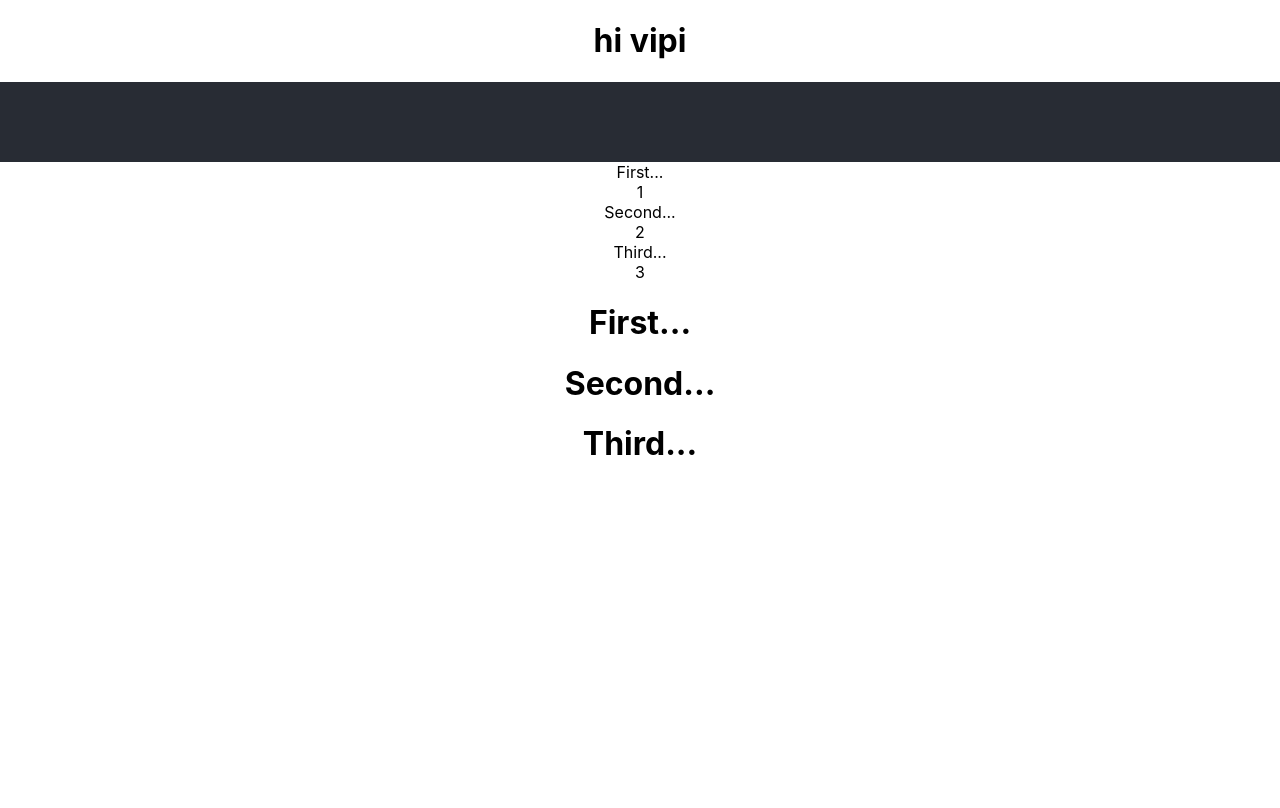
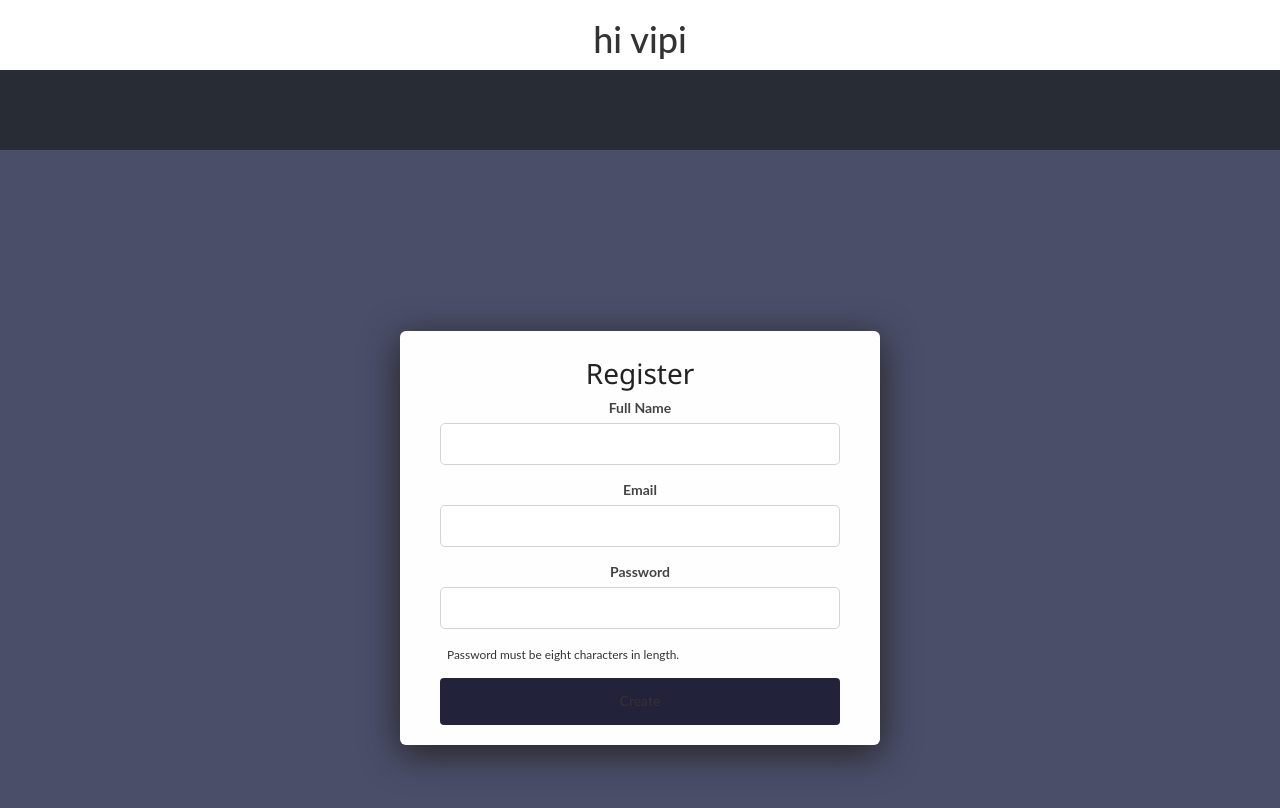
Before and after one commit to Vipisanan/myFirstReactProject, a React (Create React App) app: page / in a window 1280 px wide. Shown: the top 808 px of the page. Built offline with nearby package versions, Linux system fonts and the light colour scheme.

Commit message:
create register component

```diff
--- a/package.json
+++ b/package.json
@@ -3,7 +3,9 @@
   "version": "0.1.0",
   "private": true,
   "dependencies": {
+    "bootstrap": "^3.4.1",
     "react": "^16.9.0",
+    "react-bootstrap": "^1.0.0-beta.12",
     "react-dom": "^16.9.0",
     "react-scripts": "3.1.1"
   },
--- a/src/App.js
+++ b/src/App.js
@@ -1,6 +1,7 @@
 import React from 'react';
 import './App.css';
 import Hello from './hello/Hello';
+import Register from "./register/Register";
 
 class App extends React.Component {
     render() {
@@ -8,10 +9,13 @@ class App extends React.Component {
             <div className="App">
                 <h1>hi vipi</h1>
                 <header className="App-header">
-                    <div id="hello"></div>
+                    <div id="hello">
+
+                    </div>
                 </header>
 
-                <Hello></Hello>
+                {/*<Hello></Hello>*/}
+                <Register></Register>
             </div>
         );
     }
--- a/src/hello/Hello.js
+++ b/src/hello/Hello.js
@@ -2,11 +2,9 @@ import React from 'react';
 import ReactDOM from 'react-dom';
 import './hello.css';
 
-
 class Hello extends React.Component {
     constructor(props) {
         super(props);
-
         this.state = {
             data: [
                 {
@@ -23,9 +21,7 @@ class Hello extends React.Component {
                 }
             ]
         }
-
     };
-
 
     render() {
         console.log('main render');
@@ -34,7 +30,7 @@ class Hello extends React.Component {
                 <div>
                     {this.state.data.map((dynamicComponent, i) =>
                         <Content key={i} componentData={dynamicComponent}/>)}
-                    {this.state.data.map((dyData , i) =>
+                    {this.state.data.map((dyData, i) =>
                         <h1>{dyData.component}</h1>
                     )}
                 </div>
--- a/src/index.js
+++ b/src/index.js
@@ -3,10 +3,14 @@ import ReactDOM from 'react-dom';
 import './index.css';
 import App from './App';
 import Hello from './hello/Hello';
+// import Register from './register/Register';
 import * as serviceWorker from './serviceWorker';
+import 'bootstrap/dist/css/bootstrap.css';
+import 'bootstrap/dist/css/bootstrap-theme.css';
 
 ReactDOM.render(<App />, document.getElementById('root'));
 // ReactDOM.render(<Hello />, document.getElementById('hello'));
+// ReactDOM.render(<Register />, document.getElementById('hello'));
 
 // If you want your app to work offline and load faster, you can change
 // unregister() to register() below. Note this comes with some pitfalls.
--- /dev/null
+++ b/src/register/Register.js
@@ -0,0 +1,43 @@
+import React from 'react';
+import ReactDOM from 'react-dom';
+import './register.css';
+
+
+class Register extends React.Component {
+
+    render() {
+        console.log('main render');
+        return (
+            <div>
+                <div className='wrapper'>
+                    <div className='form-wrapper'>
+                        <h2>Register</h2>
+                        <form onSubmit={this.handleSubmit} noValidate >
+                            <div className='fullName'>
+                                <label htmlFor="fullName">Full Name</label>
+                                <input type='text' name='fullName' onChange={this.handleChange} noValidate />
+                            </div>
+                            <div className='email'>
+                                <label htmlFor="email">Email</label>
+                                <input type='email' name='email' onChange={this.handleChange} noValidate />
+                            </div>
+                            <div className='password'>
+                                <label htmlFor="password">Password</label>
+                                <input type='password' name='password' onChange={this.handleChange} noValidate />
+                            </div>
+                            <div className='info'>
+                                <small>Password must be eight characters in length.</small>
+                            </div>
+                            <div className='submit'>
+                                <button>Create</button>
+                            </div>
+                        </form>
+                    </div>
+                </div>
+            </div>
+        );
+    }
+}
+
+
+export default Register;
--- /dev/null
+++ b/src/register/register.css
@@ -0,0 +1,124 @@
+p, div {
+    font-family: Lato;
+}
+
+/*
+  Colors:
+  https://coolors.co/22223b-4a4e69-eadae4-9a8c98-c9ada7
+*/
+/*
+YANKEES BLUE: #22223B
+INDEPENDENCE: #4A4E69
+PLATINUM: #EADAE4
+SPANISH GRAY: #9A8C98
+SILVER PINK: #C9ADA7
+*/
+
+.wrapper {
+    height: 97vh;
+    width: 100%;
+    display: flex;
+    flex-direction: column;
+    justify-content: center;
+    align-items: center;
+    background-color: #4A4E69;
+}
+
+.form-wrapper {
+    display: flex;
+    flex-direction: column;
+    width: 480px;
+    max-width: 80%;
+    min-width: 100px;
+    min-height: 400px;
+    padding: 20px 40px;
+    border-radius: 6px;
+    box-shadow: 0px 8px 36px #222;
+    background-color: #fefefe;
+}
+
+.form-wrapper > h2 {
+    display: flex;
+    justify-content: center;
+    font-family: "Segoe UI", "Ubuntu", "Roboto", "Open Sans", "Helvetica Neue", sans-serif;
+    font-size: 2em;
+    font-weight: lighter;
+    margin-top: 0.25em;
+    color: #222;
+}
+
+form {
+    width: 100%;
+    display: flex;
+    flex-wrap: wrap;
+}
+
+.info {
+    padding-bottom: 1em;
+    padding-left: 0.5em;
+    padding-right: 0.5em;
+}
+
+label {
+    margin-bottom: 0.5em;
+    color: #444;
+    font-weight: lighter;
+}
+
+input {
+    padding: 10px 10px;
+    border-radius: 5px;
+    outline: none;
+    border: 1px solid #d6d1d5;
+}
+
+input::placeholder {
+    font-size: 1.2em;
+    font-weight: lighter;
+    color: #bbb;
+}
+
+button {
+    min-width: 100%;
+    cursor: pointer;
+    margin-right: 0.25em;
+    margin-top: 0.5em;
+    padding: 	0.938em;
+    border: none;
+    border-radius: 4px;
+    background-color: #22223B;
+    color: #fefefe;
+}
+button:hover {
+    background-color: #4A4E69;
+    color: #fefefe;
+}
+
+.error {
+    color:#db2269;
+    font-size: 0.5em;
+    display: relative;
+}
+
+.fullName,
+.email,
+.password {
+    display: flex;
+    flex-direction: column;
+    margin-bottom: 15px;
+}
+
+.fullName {
+    width: 100%;
+}
+
+.email,
+.password {
+    width: 100%;
+}
+
+.submit {
+    width: 100%;
+    display: flex;
+    flex-wrap: wrap;
+}
```
Also changed, not shown: 1 other file (tests, documents, lock files or other folders).
